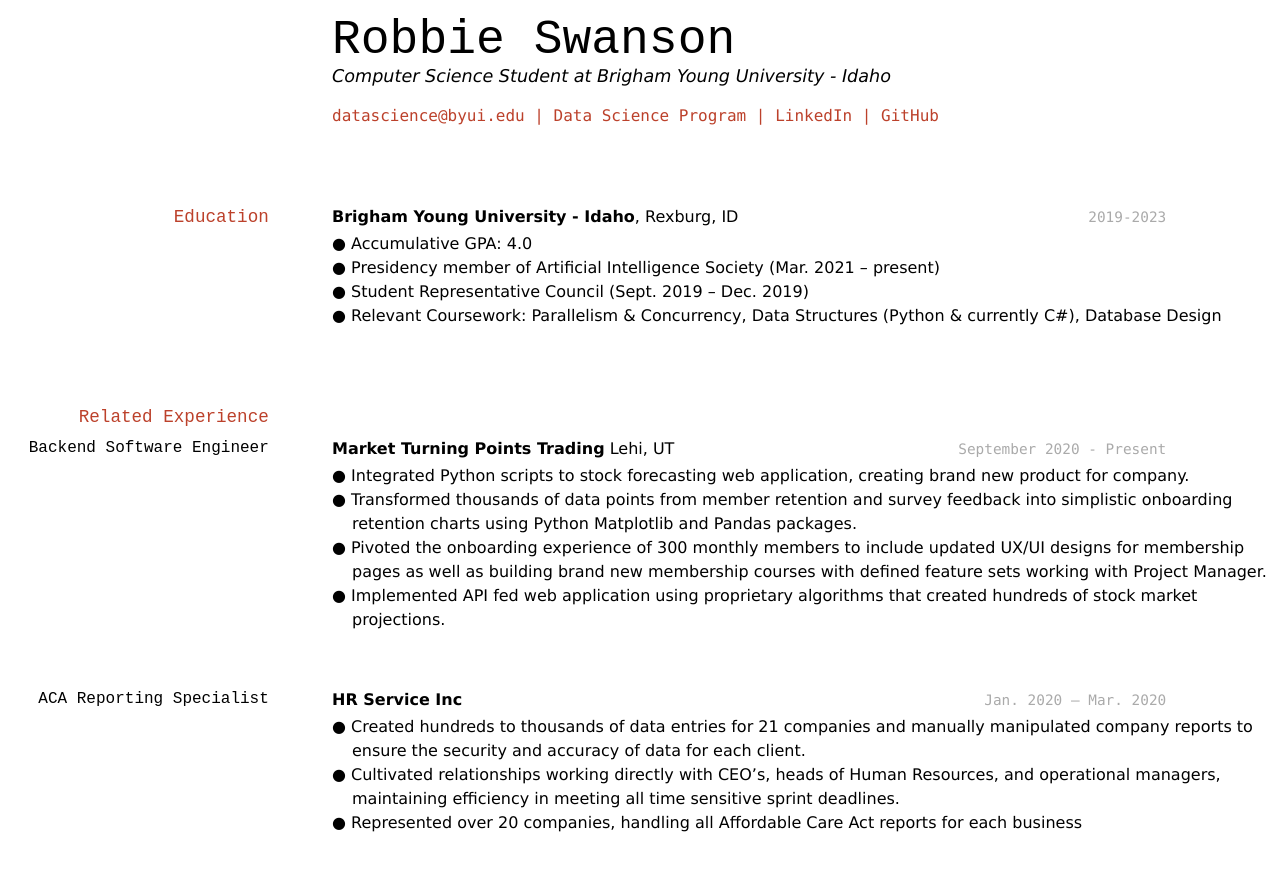
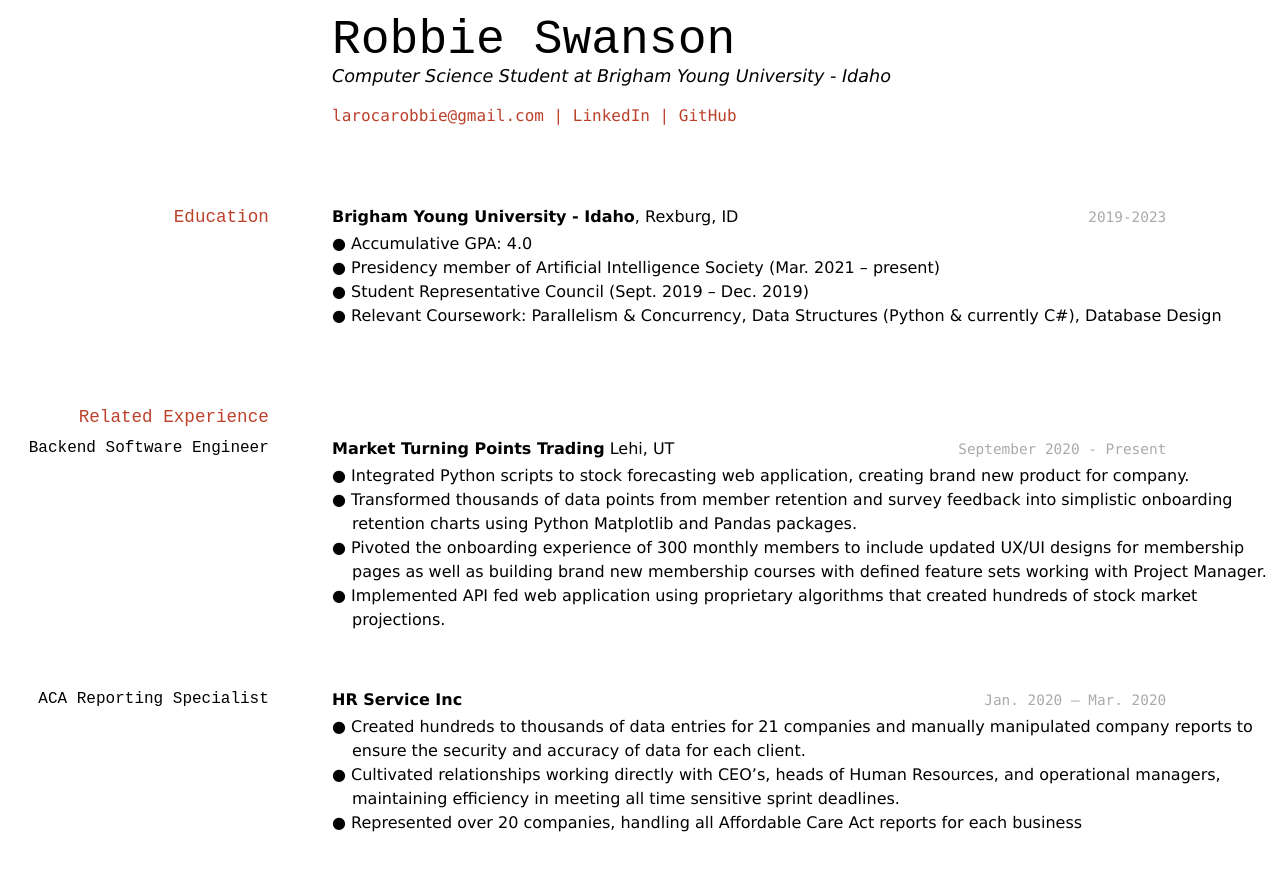
Before and after one commit to byuids-resumes/swanson_resume, a Jekyll site: the page built from docs/index.md, in a window 1280 px wide and 900 px high. Shown: the top 871 px of the window. Built offline with Jekyll 4.4.1, drawn with Linux system fonts in a browser that asks for light colours.

Commit message:
Fixed Title

```diff
--- a/docs/index.md
+++ b/docs/index.md
@@ -2,14 +2,13 @@
 layout: cv
 title: Robbie Swanson's Resume..................
 ---
-# Robbie Swanson
+<h1 align="center">Robbie Swanson</h1>
 Computer Science Student at Brigham Young University - Idaho
 
 <div id="webaddress">
-<a href="datascience@byui.edu">datascience@byui.edu</a>
-| <a href="https://byuidatascience.github.io/development.html">Data Science Program</a>
-| <a href="https://www.linkedin.com/groups/13537407/">LinkedIn</a>
-| <a href="https://github.com/byuids-resumes">GitHub</a>
+<a href="datascience@byui.edu">larocarobbie@gmail.com</a>
+| <a href="https://www.linkedin.com/in/robbie-swanson-17661a194/">LinkedIn</a>
+| <a href="https://github.com/robbieswan/swanson_resume">GitHub</a>
 </div>
 
 <!-- https://www.monique.tech/the-art-of-markdown -->
```
